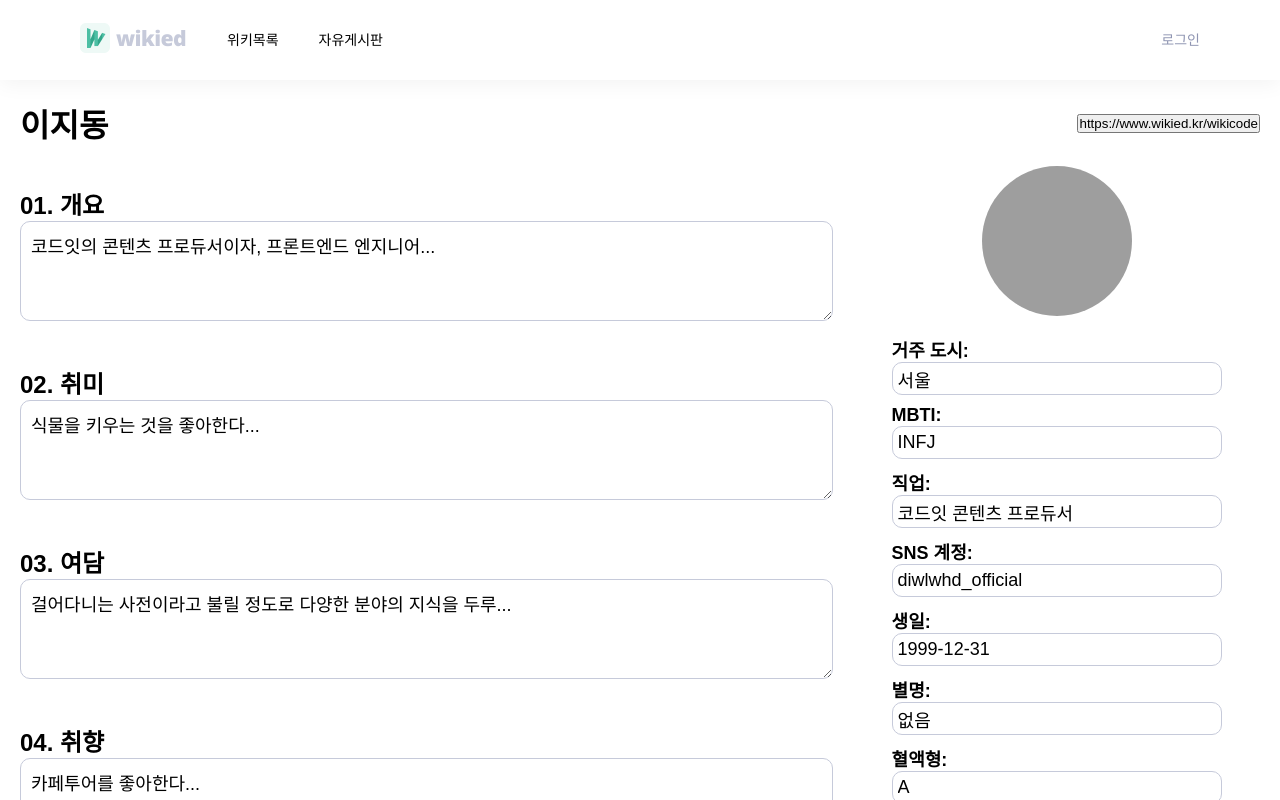
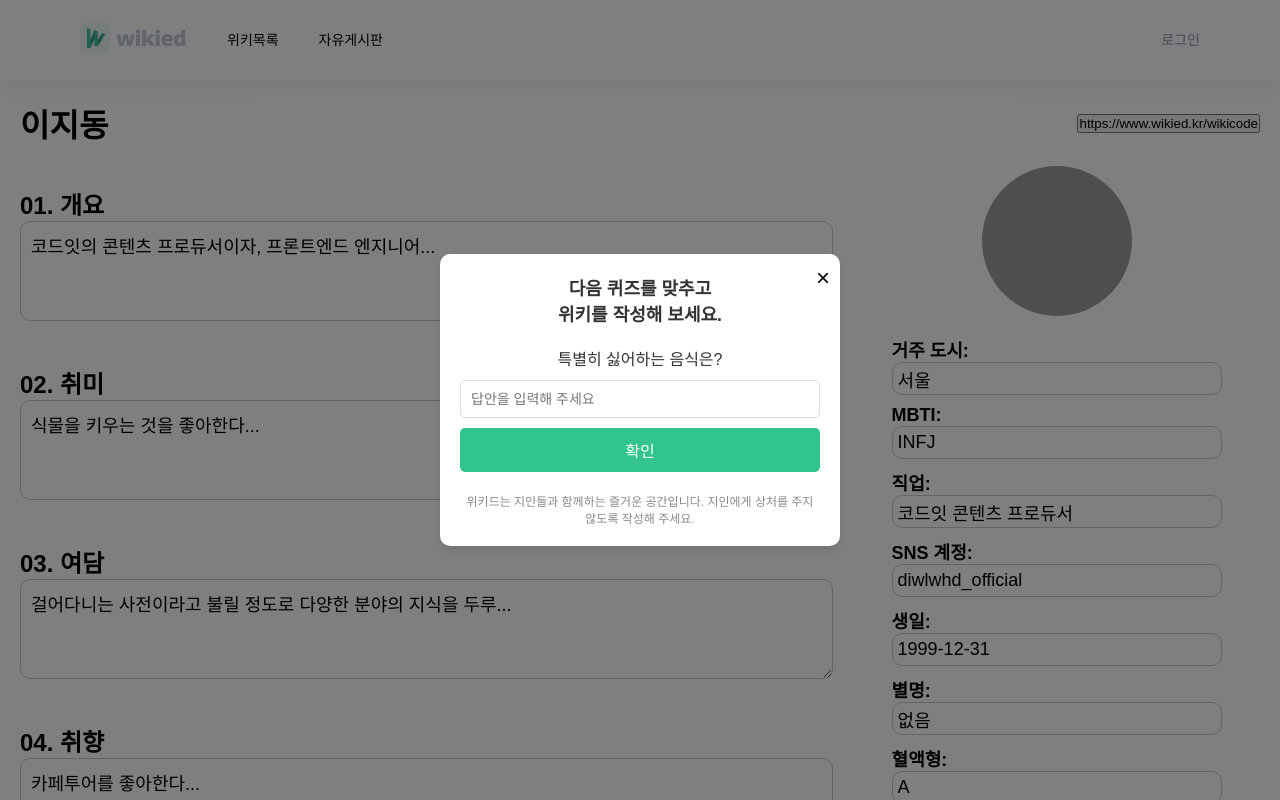
Before and after one commit to codeit-sprint7-team3/Wikid, a Next.js app: page /profile in a window 1280 px wide. Both pictures are taken after a click on the button "위키 참여하기". Shown: the top 800 px of the page. Built offline with nearby package versions, Linux system fonts and the light colour scheme; no server answers; grey boxes are pictures that could not be loaded; a web font is replaced by a local one.

Commit message:
퀴즈테스트01

```diff
--- a/src/components/Profile.tsx
+++ b/src/components/Profile.tsx
@@ -1,10 +1,12 @@
-import React, { useState, useEffect } from "react";
-import style from "@/styles/profile.module.css";
+import React, { useState, useEffect } from 'react';
+import style from '@/styles/profile.module.css';
+import QuizModal from '@/components/QuizModal';
 
 const Profile = () => {
   const [isEditing, setIsEditing] = useState(false);
   const [isLoading, setIsLoading] = useState(false);
   const [isTimeout, setIsTimeout] = useState(false);
+  const [isQuizModalOpen, setIsQuizModalOpen] = useState(false);
   const [profile, setProfile] = useState({
     overview: "코드잇의 콘텐츠 프로듀서이자, 프론트엔드 엔지니어...",
     hobby: "식물을 키우는 것을 좋아한다...",
@@ -36,6 +38,7 @@ const Profile = () => {
     setBackupProfile({ ...profile });
     setIsEditing(true);
     setIsTimeout(false);
+    setIsQuizModalOpen(true); // Open the quiz modal
   };
 
   const handleSaveClick = () => {
@@ -58,13 +61,29 @@ const Profile = () => {
     setProfile(backupProfile);
   };
 
-  const handleChange = (e) => {
+  const handleChange = (e: React.ChangeEvent<HTMLTextAreaElement | HTMLInputElement>) => {
     const { name, value } = e.target;
     setProfile((prevProfile) => ({
       ...prevProfile,
       [name]: value,
     }));
   };
+
+  const handleCloseQuizModal = () => {
+    setIsQuizModalOpen(false);
+  };
+
+  const handleQuizSubmit = (inputAnswer: string) => {
+    const correctAnswer = localStorage.getItem('quizAnswer');
+    if (inputAnswer === correctAnswer) {
+      setIsEditing(true);
+      setIsQuizModalOpen(false);
+    } else {
+      alert('정답이 아닙니다.');
+    }
+  };
+
+  const quizQuestion = localStorage.getItem('quizQuestion') || '특별히 싫어하는 음식은?';
 
   return (
     <div className={style.container}>
@@ -157,6 +176,12 @@ const Profile = () => {
           </div>
         </div>
       )}
+      <QuizModal
+        isOpen={isQuizModalOpen}
+        onClose={handleCloseQuizModal}
+        onSubmit={handleQuizSubmit}
+        question={quizQuestion}
+      />
     </div>
   );
 };
--- /dev/null
+++ b/src/components/QuizModal.tsx
@@ -0,0 +1,45 @@
+import React, { useState } from 'react';
+import style from '@/styles/quizModal.module.css';
+
+interface QuizModalProps {
+  isOpen: boolean;
+  onClose: () => void;
+  onSubmit: (answer: string) => void;
+  question: string;
+}
+
+const QuizModal: React.FC<QuizModalProps> = ({ isOpen, onClose, onSubmit, question }) => {
+  const [answer, setAnswer] = useState('');
+
+  const handleSubmit = () => {
+    onSubmit(answer);
+    setAnswer('');
+  };
+
+  if (!isOpen) return null;
+
+  return (
+    <div className={style.modalOverlay}>
+      <div className={style.modalContainer}>
+        <button className={style.closeButton} onClick={onClose}>×</button>
+        <div className={style.modalHeader}>
+          <h2>다음 퀴즈를 맞추고<br/>위키를 작성해 보세요.</h2>
+        </div>
+        <div className={style.modalBody}>
+          <p className={style.question}>{question}</p>
+          <input
+            type="text"
+            placeholder="답안을 입력해 주세요"
+            value={answer}
+            onChange={(e) => setAnswer(e.target.value)}
+            className={style.answerInput}
+          />
+          <button className={style.submitButton} onClick={handleSubmit}>확인</button>
+        </div>
+        <p className={style.footerText}>위키드는 지인들과 함께하는 즐거운 공간입니다. 지인에게 상처를 주지 않도록 작성해 주세요.</p>
+      </div>
+    </div>
+  );
+};
+
+export default QuizModal;
--- a/src/styles/profile.module.css
+++ b/src/styles/profile.module.css
@@ -118,8 +118,12 @@
 }
 
 @keyframes spin {
-  0% { transform: rotate(0deg); }
-  100% { transform: rotate(360deg); }
+  0% {
+    transform: rotate(0deg);
+  }
+  100% {
+    transform: rotate(360deg);
+  }
 }
 
 .modal {
@@ -140,13 +144,39 @@
   padding: 20px;
   border-radius: var(--rounded-normal);
   text-align: center;
+  position: relative;
+  display:flex;
+  flex-direction: column;
+  justify-content: center;
+  height:215px;
 }
 
 .modalContent p {
-  margin-bottom: 20px;
+  margin-bottom: 10px;
 }
 
-.modalContent button {
+.closeButton {
+  position: absolute;
+  top: 10px;
+  right: 10px;
+  background: none;
+  border: none;
+  font-size: 24px;
+  cursor: pointer;
+  color: var(--gray400);
+}
+
+.timeoutMessage {
+  color: black; /* 기존 색상 유지 */
+}
+
+.timeoutDescription {
+  color: var(--gray400);
+  margin-top: 10px;
+}
+
+.timeoutConfirmButton {
+  margin-top: 20px;
   background-color: var(--green200);
   border: none;
   border-radius: var(--rounded-normal);
@@ -154,4 +184,7 @@
   font-size: var(--font-size-md);
   cursor: pointer;
   color: var(--gray100);
+  position: absolute;
+  right: 10px;
+  bottom: 10px;
 }
--- /dev/null
+++ b/src/styles/quizModal.module.css
@@ -0,0 +1,74 @@
+.modalOverlay {
+  position: fixed;
+  top: 0;
+  left: 0;
+  width: 100%;
+  height: 100%;
+  background-color: rgba(0, 0, 0, 0.5);
+  display: flex;
+  justify-content: center;
+  align-items: center;
+  z-index: 1000;
+}
+
+.modalContainer {
+  background-color: white;
+  border-radius: 10px;
+  padding: 20px;
+  width: 400px;
+  max-width: 90%;
+  box-shadow: 0px 4px 10px rgba(0, 0, 0, 0.1);
+  position: relative;
+  text-align: center;
+}
+
+.closeButton {
+  position: absolute;
+  top: 10px;
+  right: 10px;
+  background: none;
+  border: none;
+  font-size: 24px;
+  cursor: pointer;
+}
+
+.modalHeader h2 {
+  font-size: 18px;
+  color: #333;
+  margin-bottom: 20px;
+}
+
+.modalBody {
+  display: flex;
+  flex-direction: column;
+  gap: 10px;
+}
+
+.question {
+  font-size: 16px;
+  color: #333;
+}
+
+.answerInput {
+  width: 100%;
+  padding: 10px;
+  border-radius: 5px;
+  border: 1px solid #ddd;
+  font-size: 14px;
+}
+
+.submitButton {
+  background-color: #31c48d;
+  color: white;
+  padding: 10px;
+  border: none;
+  border-radius: 5px;
+  font-size: 16px;
+  cursor: pointer;
+}
+
+.footerText {
+  font-size: 12px;
+  color: #888;
+  margin-top: 20px;
+}
```
Also changed, not shown: src/components/MyPage.tsx (added, +52 -0 lines), src/components/Notification.tsx (added, +25 -0 lines), src/pages/mypage.tsx (added, +7 -0 lines), src/styles/mypage.module.css (added, +78 -0 lines), src/styles/notification.module.css (added, +19 -0 lines), src/components/SignUpForm.tsx (line endings or trailing spaces).
